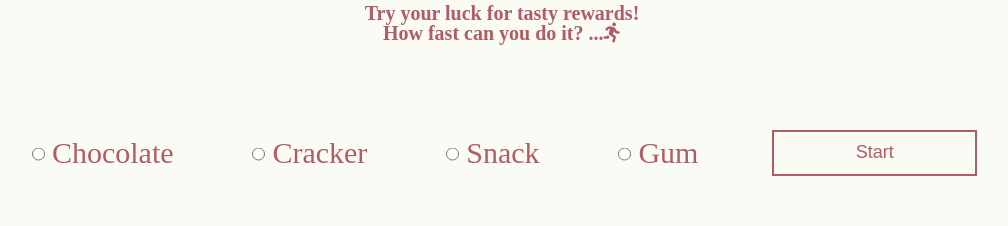
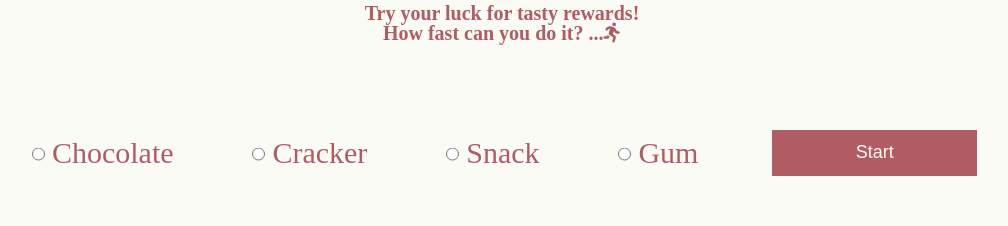
Before and after one commit to JUNJIMAESHIRO/Otsukai, a plain HTML site: page index.html in a window 1280 px wide. In both pictures the pointer is over the button "Start". Shown: the part 157-383 px from the top of the page, without its empty margins (138-1146 px from the left). Drawn offline with nearby package versions, Linux system fonts and the light colour scheme.

Commit message:
ホバー

```diff
--- a/asset/css/style.css
+++ b/asset/css/style.css
@@ -89,6 +89,14 @@ label{
   font-size: large;
   color: #B15C65;
   border: solid 2px #B15C65;
+  cursor: pointer;
+  display: block;
+}
+
+#start:hover {
+  background-color:#B15C65;
+  border-color: #B15C65;
+  color: #FBFBF6;
 }
 
 /* Timerのcss */
```
